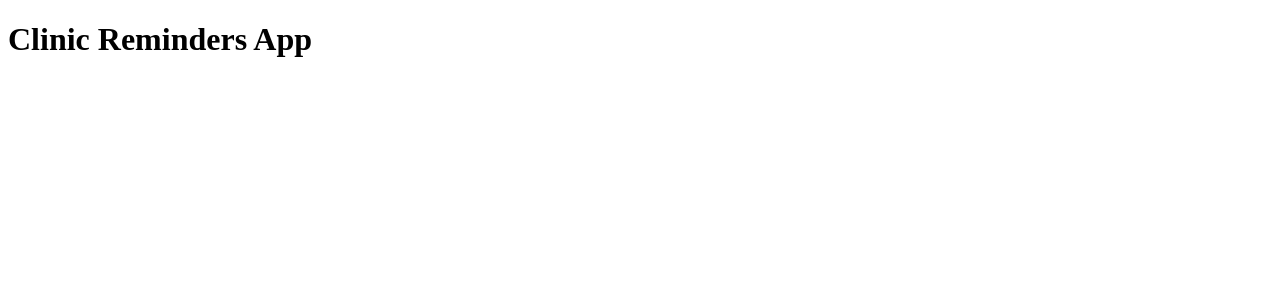
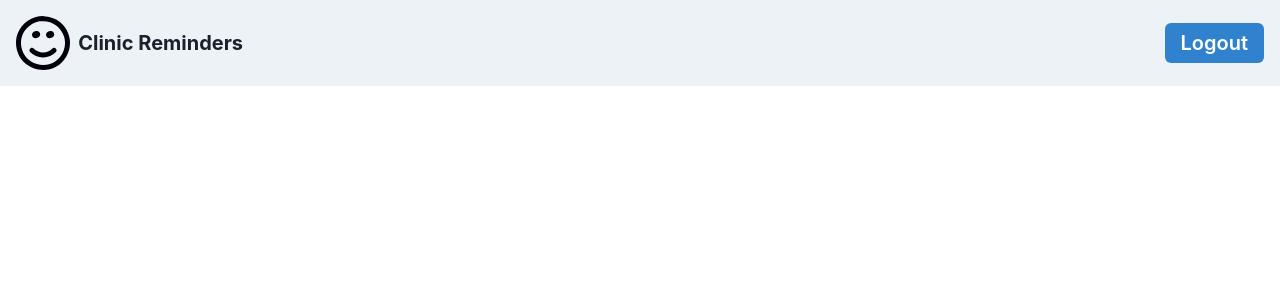
Before and after one commit to shmbajaj/clinic-reminders-app, a React (Vite) app: page / in a window 1280 px wide. Shown: the top 300 px of the page. Built offline with nearby package versions, Linux system fonts and the light colour scheme.

Commit message:
added header component

```diff
--- a/src/App.tsx
+++ b/src/App.tsx
@@ -1,5 +1,11 @@
+import Header from './components/Header';
+
 function App() {
-  return <h1>Clinic Reminders App</h1>;
+  return (
+    <>
+      <Header />
+    </>
+  );
 }
 
 export default App;
--- /dev/null
+++ b/src/components/Header.tsx
@@ -0,0 +1,41 @@
+import {
+  Box,
+  Button,
+  Flex,
+  Heading,
+  HStack,
+  Spacer,
+  useBreakpointValue,
+} from '@chakra-ui/react';
+
+export default function Header() {
+  const mobileLogoSize = useBreakpointValue({ base: '150px', md: '200px' });
+  const mobileFontSize = useBreakpointValue({ base: 'lg', md: 'xl' });
+
+  return (
+    <Box as="header" py={4} px={4} bg="gray.100">
+      <Flex alignItems="center">
+        {/* Right Side - Mobile: Logo and Web App Name */}
+        <HStack spacing={2}>
+          <Box as="img" src="/logo.svg" alt="Logo" maxH={mobileLogoSize} />
+          <Heading fontSize={mobileFontSize}>Clinic Reminders</Heading>
+        </HStack>
+
+        {/* Center - Logo and Web App Name */}
+        <Spacer />
+
+        <HStack spacing={4}>
+          {/* Left Side - Logout Button */}
+          <Button
+            colorScheme="blue"
+            variant="solid"
+            fontSize={mobileFontSize}
+            _hover={{ bg: 'blue.600' }}
+          >
+            Logout
+          </Button>
+        </HStack>
+      </Flex>
+    </Box>
+  );
+}
--- a/src/main.tsx
+++ b/src/main.tsx
@@ -1,9 +1,12 @@
 import React from 'react';
 import ReactDOM from 'react-dom/client';
 import App from './App.tsx';
+import { ChakraProvider } from '@chakra-ui/react';
 
 ReactDOM.createRoot(document.getElementById('root')!).render(
   <React.StrictMode>
-    <App />
+    <ChakraProvider resetCSS>
+      <App />
+    </ChakraProvider>
   </React.StrictMode>
 );
```
